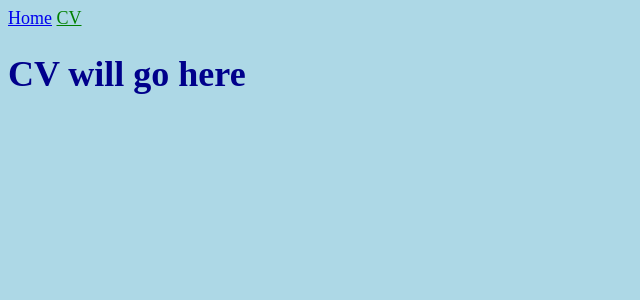
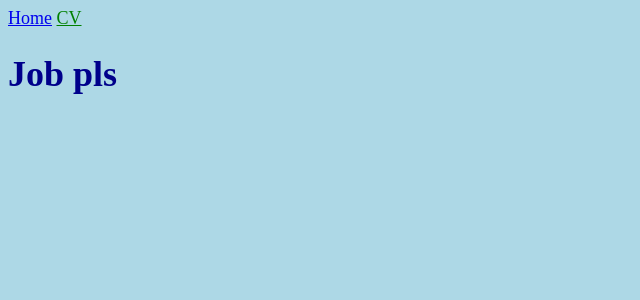
Before and after one commit to fuverdred/fuverdred.github.io, a Jekyll site: the page built from CV.html, in a window 1280 px wide. Shown: the top 300 px of the page, without its empty margins (0-640 px from the left). Built offline with Jekyll 4.4.1, drawn with Linux system fonts in a browser that asks for light colours.

Commit message:
Changes to CV page

```diff
--- a/CV.html
+++ b/CV.html
@@ -2,4 +2,4 @@
 layout: default
 ---
 
-<h1>CV will go here</h1>
+<h1>Job pls</h1>
```
